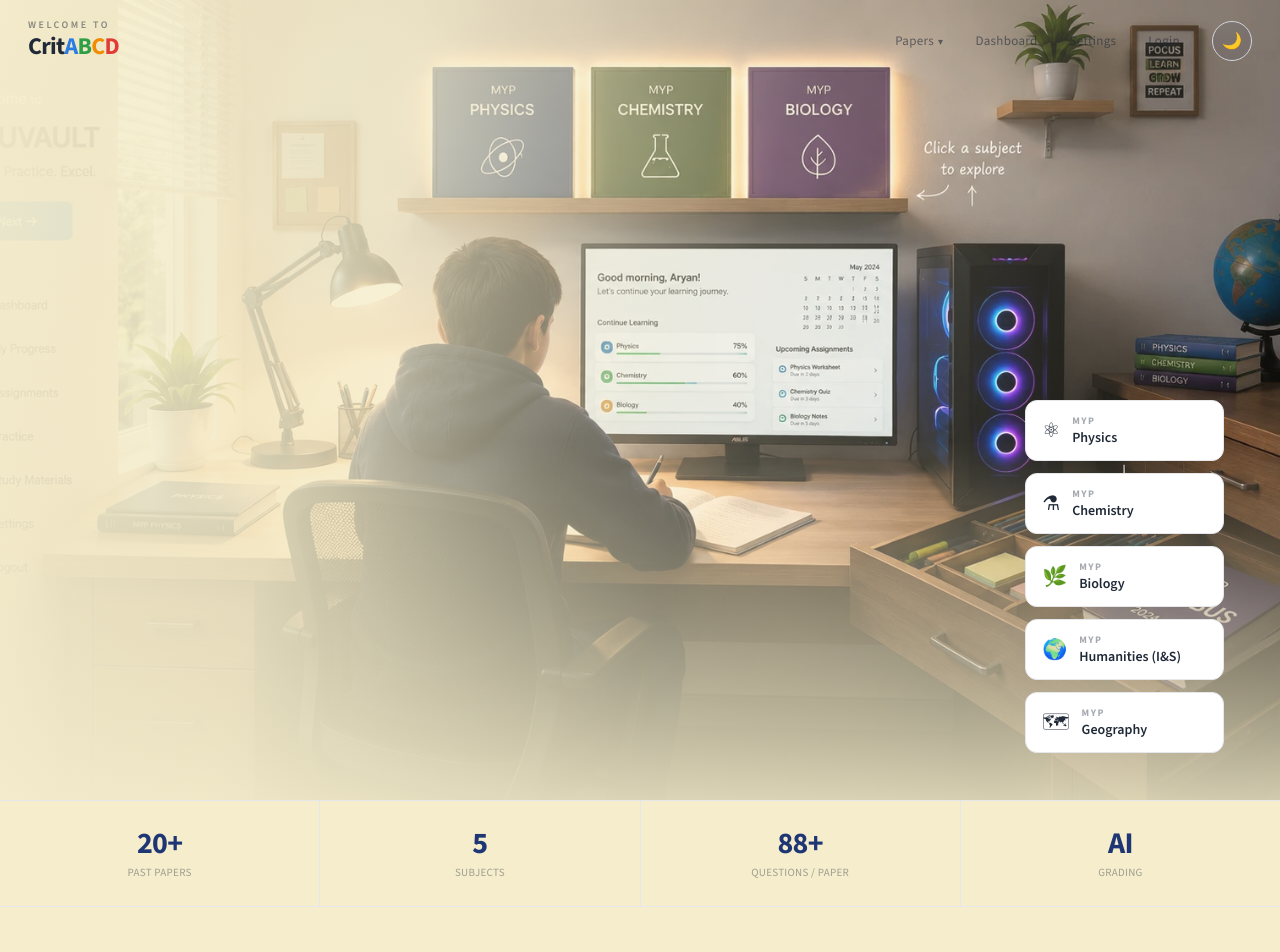
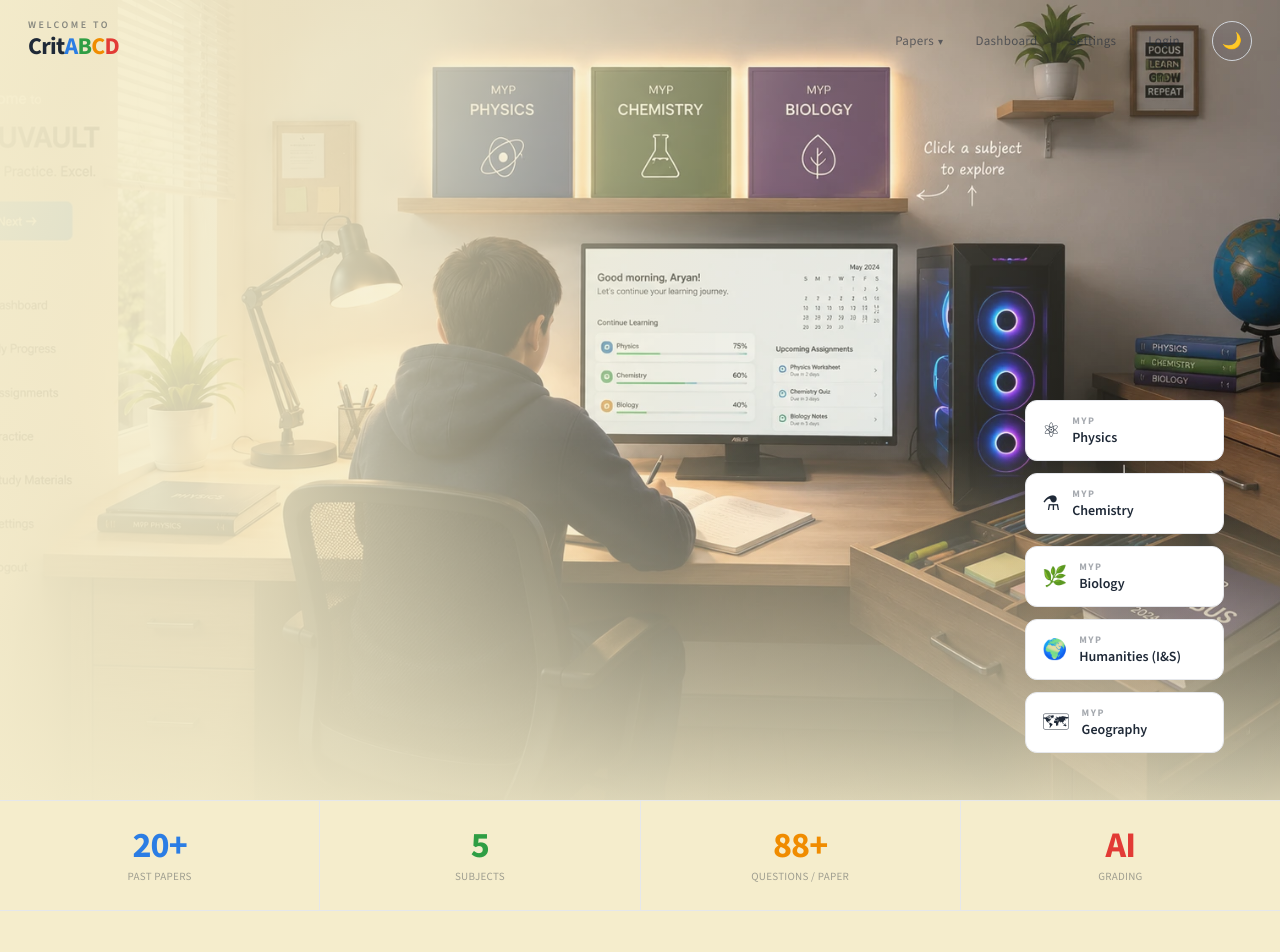
Before and after one commit to freanchiee/MYP_learning_platform, a Next.js app in the folder MYP_learning_platform/: page /landing in a window 1280 px wide. Shown: the top 952 px of the page. Built offline with nearby package versions, Linux system fonts and the light colour scheme.

Commit message:
feat(landing): subtle ABCD criteria-colour motif on stats
- 4 info-bar stats each take one brand/criteria colour (blue/green/orange/red)
- slight size bump (md:text-4xl) + tabular-nums for hierarchy

Co-Authored-By: Claude Opus 4.8 <noreply@anthropic.com>

```diff
--- a/MYP_learning_platform/app/landing/page.tsx
+++ b/MYP_learning_platform/app/landing/page.tsx
@@ -26,6 +26,8 @@ const STATS = [
   { value: '88+', label: 'Questions / Paper' },
   { value: 'AI',  label: 'Grading' },
 ]
+// Subtle ABCD motif: each stat carries one of the four brand / criteria colours.
+const STAT_COLORS = ['var(--logo-a)', 'var(--logo-b)', 'var(--logo-c)', 'var(--logo-d)']
 
 const SUBJECTS = [
   { id: 'physics',   icon: '⚛', label: 'Physics',    href: '/physics-papers' },
@@ -444,8 +446,8 @@ export default function LandingPage() {
             }}
           >
             <span
-              className="text-3xl font-black tracking-tight"
-              style={{ color: dark ? '#adf1c4' : 'var(--accent)' }}
+              className="text-3xl md:text-4xl font-black tracking-tight tabular-nums"
+              style={{ color: STAT_COLORS[i % STAT_COLORS.length] }}
             >
               {s.value}
             </span>
```
